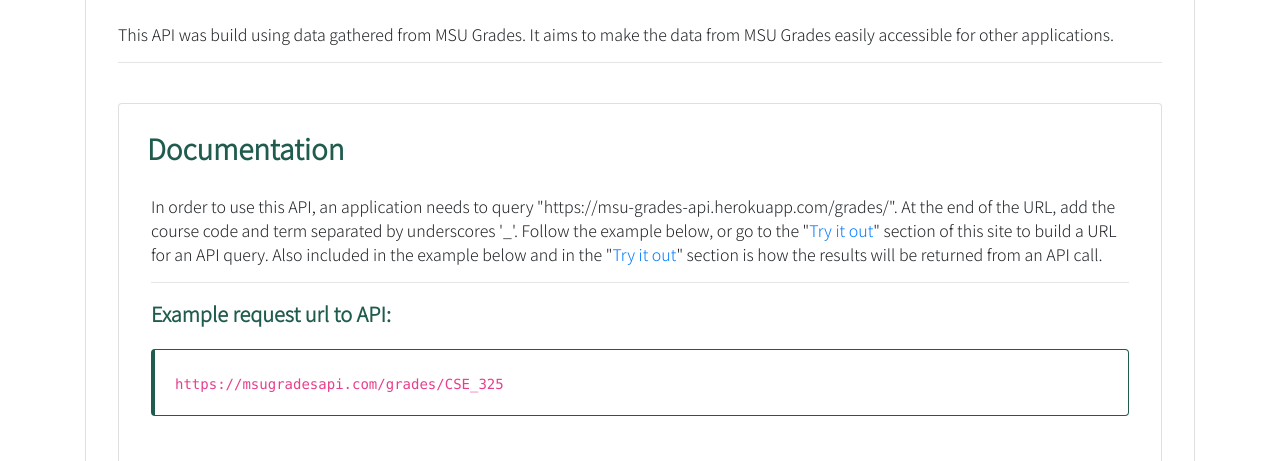
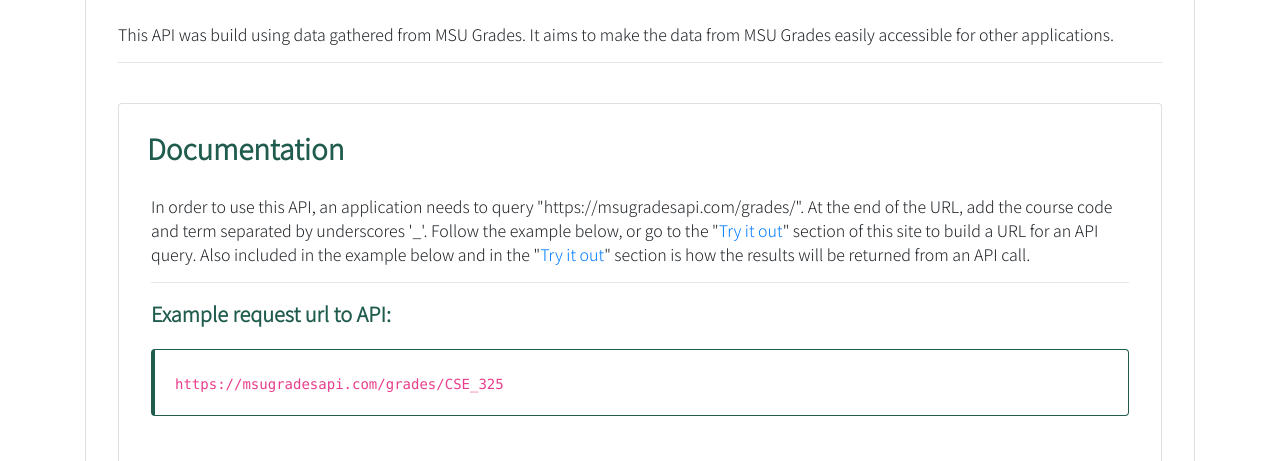
Before and after one commit to AshGod16/MSUGradesAPI, a Flask app: page / in a window 1280 px wide. Shown: the part 175-636 px from the top of the page. Run offline with Flask 2, Linux system fonts and the light colour scheme; some libraries are stand-ins or nearby versions.

Commit message:
Link fixing

```diff
--- a/templates/index.html
+++ b/templates/index.html
@@ -65,7 +65,7 @@
                 <div class="card">
                     <h3 class="card-title" ><strong>Documentation</strong></h3>
                     <div class="card-body">
-                        <p>In order to use this API, an application needs to query "https://msu-grades-api.herokuapp.com/grades/".
+                        <p>In order to use this API, an application needs to query "https://msugradesapi.com/grades/".
                          At the end of the URL, add the course code and term separated by underscores '_'. Follow the example below,
                             or go to the "<a href="/interactive">Try it out</a>" section of this site to build a URL for an API query. Also included in the
                             example below and in the "<a href="/interactive">Try it out</a>" section is how the results will be returned from an API call.
```
